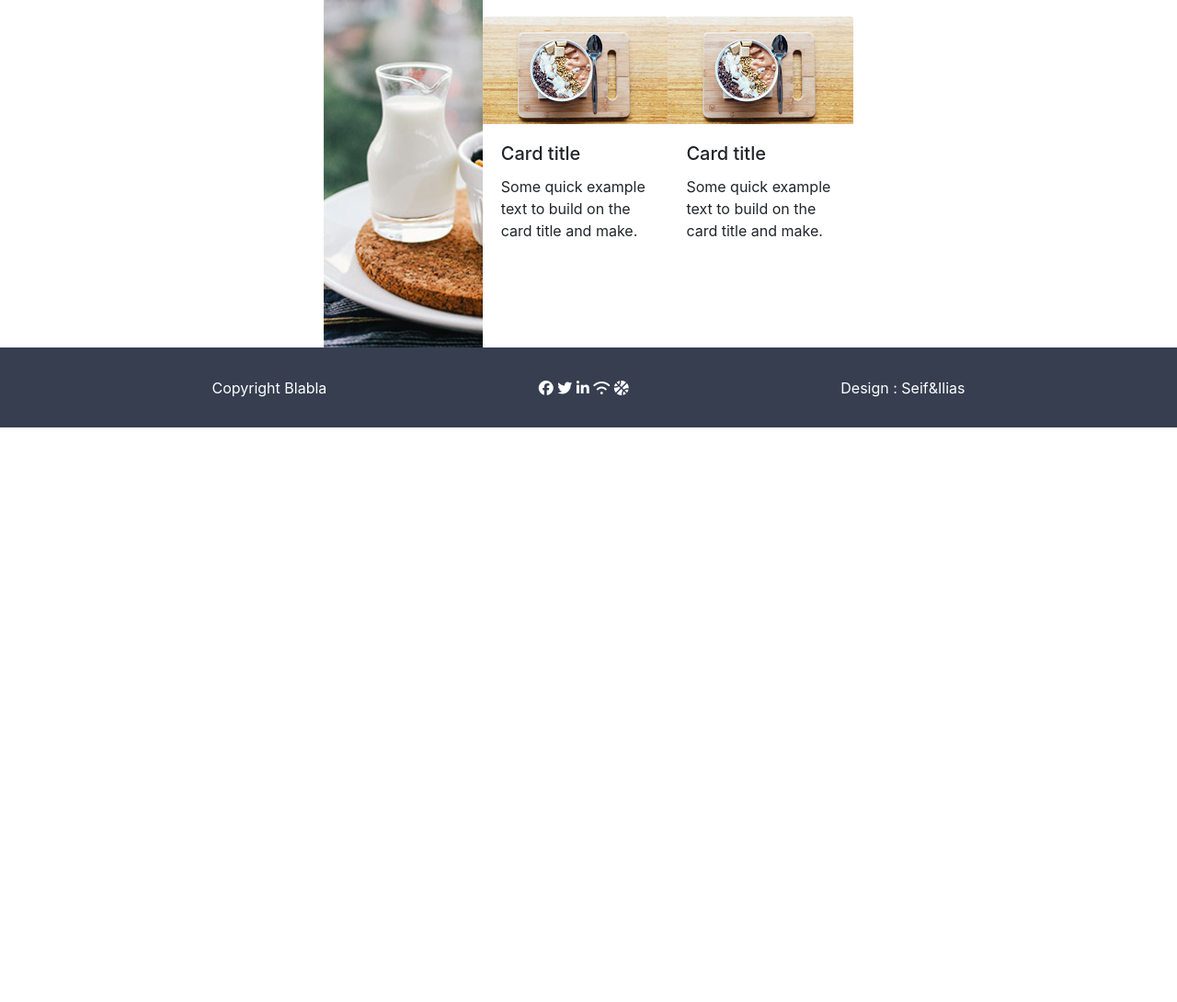
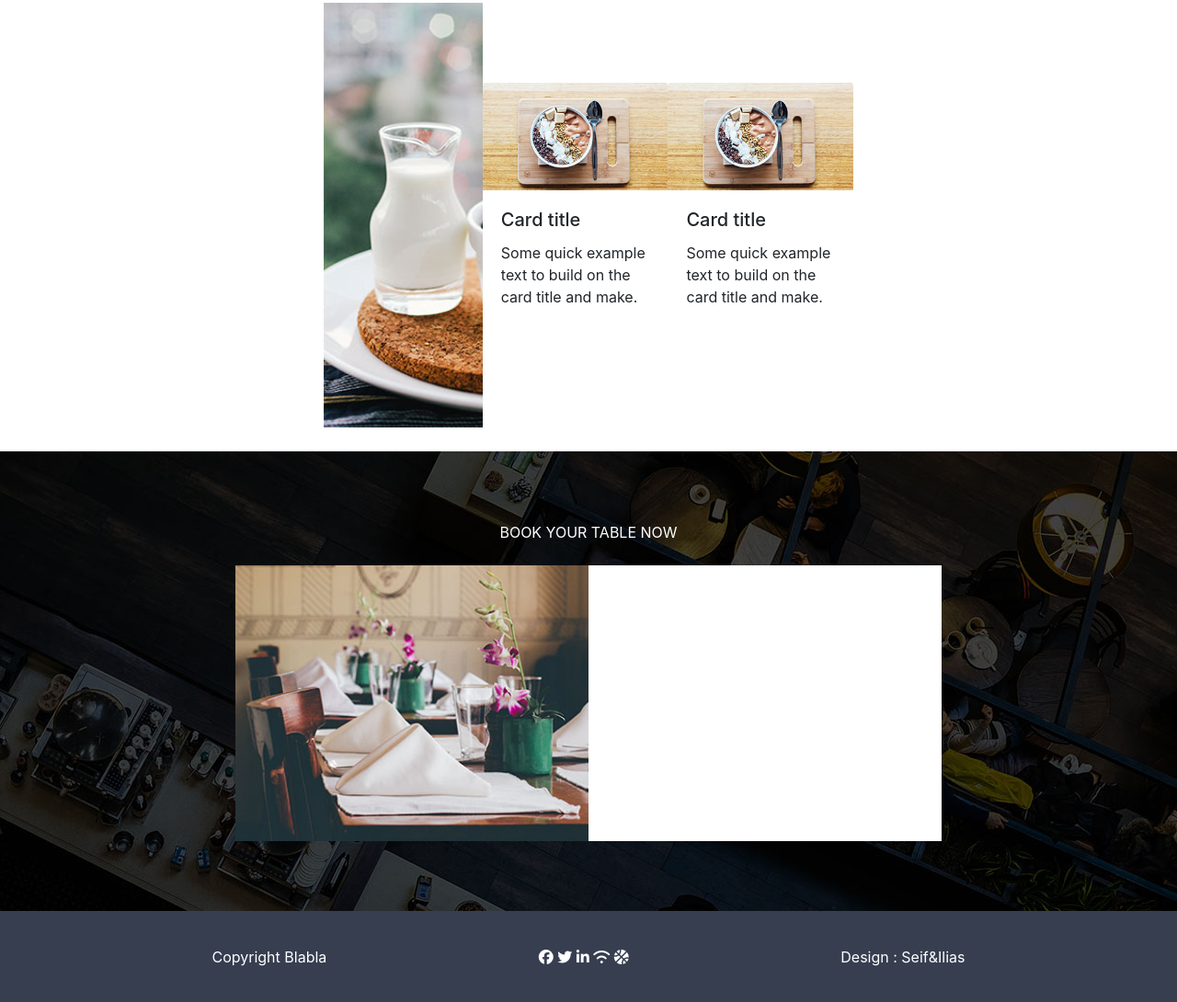
Before and after one commit to IliasHanma/duoExo, a website: page public/html/menu.html in a window 1280 px wide. Shown: the part 1836-2926 px from the top of the page at 92% size. Before the commit the page ends 2301 px from the top, so only its background shows below. Drawn offline with nearby package versions, Linux system fonts and the light colour scheme; a web font is replaced by a local one.

Commit message:
footer + prefooter fini

```diff
--- a/public/html/menu.html
+++ b/public/html/menu.html
@@ -107,19 +107,18 @@
                   </div>
             </div>
         </section>
+    </section>
 
-        <!-- Section 3 -->
-
-        <section class="section3">
-
-
-
+     <!-- Avant-footer -->
+    <section class="prefooter">
+      <span class="book">BOOK YOUR TABLE NOW</span>
+      <br>
+      <div class="boiteFormulaire">
+        <div class="imgFormulaire"></div>
+        <div class="formulaire"></div>
+      </div>
 
     </section>
-
-
-
-
 
 
 
@@ -139,10 +138,6 @@
         <div><span>Design : Seif&Ilias<span></div>
 
     </footer>
-
-
-
-    </section>
 
 
 
--- a/src/scss/modules/_footer.scss
+++ b/src/scss/modules/_footer.scss
@@ -7,4 +7,5 @@ footer{
     align-items: center;
     background-color: $foter;
     color: white;
+
 }
--- a/src/scss/modules/_menu.scss
+++ b/src/scss/modules/_menu.scss
@@ -5,6 +5,7 @@
     width: 100%;
     flex-direction: column;
     height: 1500px;
+    margin-bottom: 2%;
 
 
     .premiereBoite{
--- /dev/null
+++ b/src/scss/modules/_prefooter.scss
@@ -0,0 +1,35 @@
+.prefooter{
+    background-image: url(../../../public/img/book-bg.jpg);
+    height: 500px;
+    width: 100%;
+    display: flex;
+    flex-direction: column;
+    align-items: center;
+    justify-content: center;
+
+    .book{
+        color: white;
+        text-align: center;
+
+    }
+
+    .boiteFormulaire{
+        display: flex;
+        flex-direction: row;
+        height: 300px;
+        width: 60%;
+
+        .imgFormulaire{
+            background-image: url(../../../public/img/book_left_image.jpg);
+            height: 300px;
+            width: 50%;
+            background-size: cover;
+        }
+
+        .formulaire{
+            background-color: white;
+            height: 300px;
+            width: 50%;
+        }
+    }
+}
--- a/src/scss/modules/style.scss
+++ b/src/scss/modules/style.scss
@@ -2,3 +2,4 @@
 @import"./section1";
 @import"./menu";
 @import"./footer";
+@import"./prefooter";
```
Also changed, not shown: public/css/app.css, 1 other file. Lines whose indentation alone changed are shown as unchanged.
